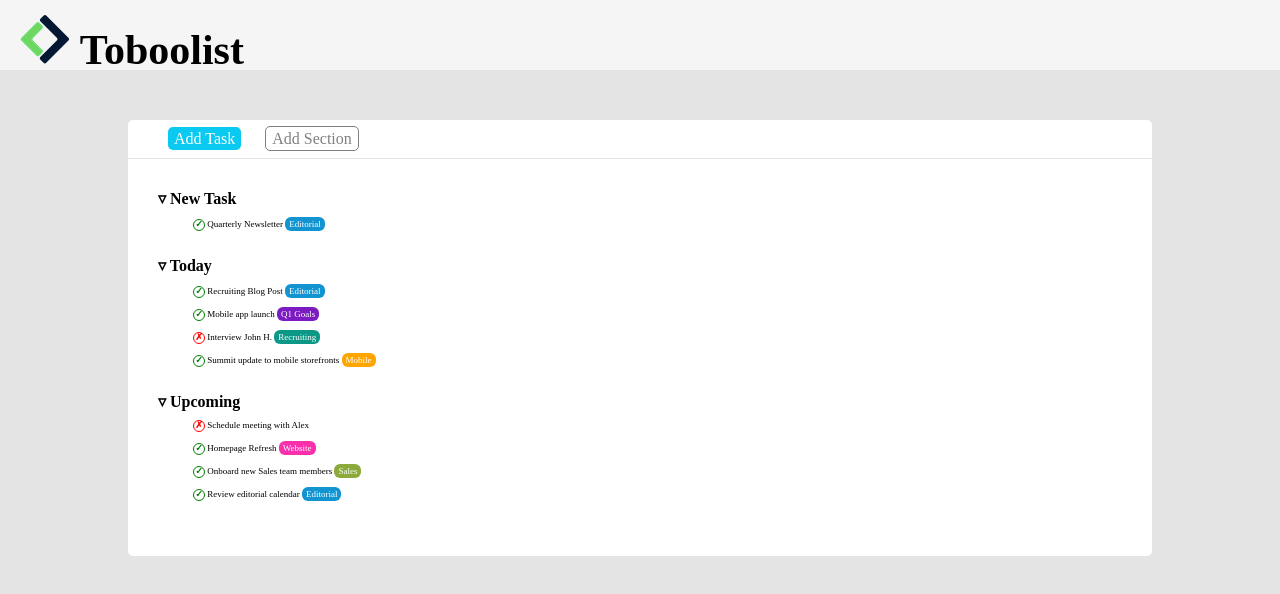
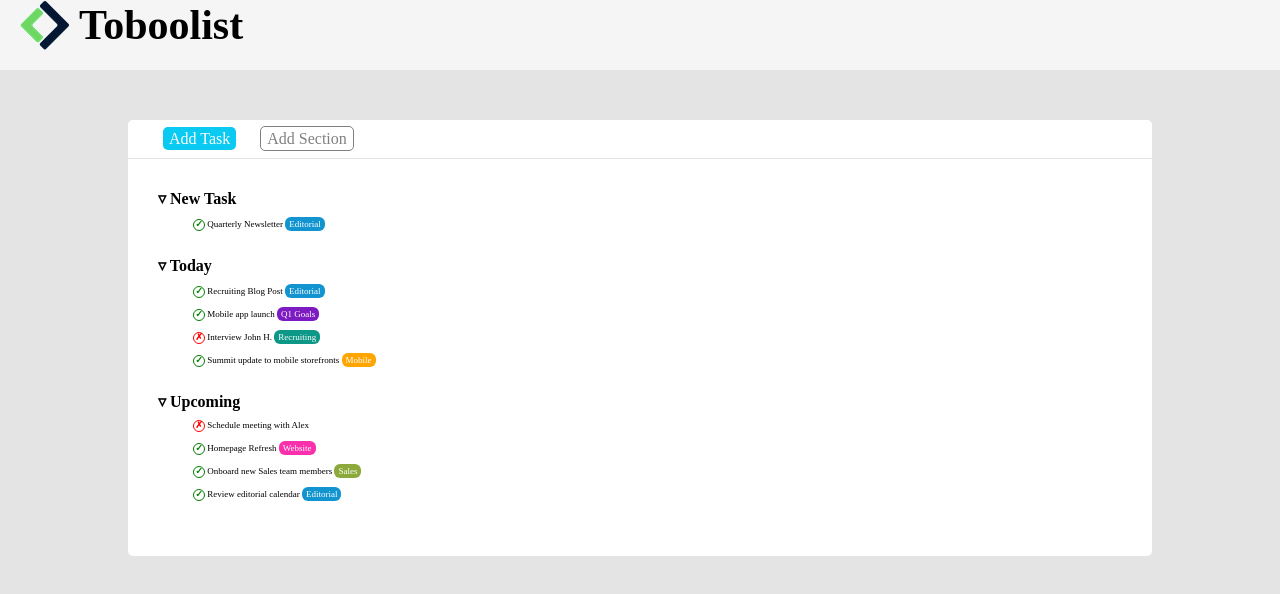
Before and after one commit to AndreaRaga56/html-css-toboolist, a plain HTML site: page index.html in a window 1280 px wide. Drawn offline with Linux system fonts and the light colour scheme.

Commit message:
feat allineamento logo e titolo

```diff
--- a/css/style.css
+++ b/css/style.css
@@ -9,7 +9,7 @@
 header{
     background-color: whitesmoke;
     height: 70px;
-    line-height: 70px ;
+
 }
 
 /* background body */
@@ -19,10 +19,16 @@ body{
 
 /* Titolo Toboolist */
 h1{
+    display: inline-block;
+    margin-left: 5px;
+    font-size: 42px;
+    vertical-align: middle;
+}
+
+img{
+    display: inline-block;
     margin-left: 20px;
-    line-height: 100px;
-    font-size: 42px;
-
+    vertical-align: middle;
 }
 
 /* prima parte del main, container */
@@ -34,7 +40,7 @@ h1{
     margin-right: 10%;
     margin-left: 10%;
     margin-bottom: 1px;
-    padding: 10px 30px;
+    padding: 10px 25px;
     border-radius: 5px 5px 0px 0px;
 }
 
--- a/index.html
+++ b/index.html
@@ -10,7 +10,8 @@
 <body>
     <!-- Titolo con logo -->
     <header>
-        <h1> <img src="./img/Logo.png" alt="Logo"> Toboolist</h1>
+        <img src="./img/Logo.png" alt="Logo">
+        <h1>Toboolist</h1>
     </header>
 
     <main>
```
